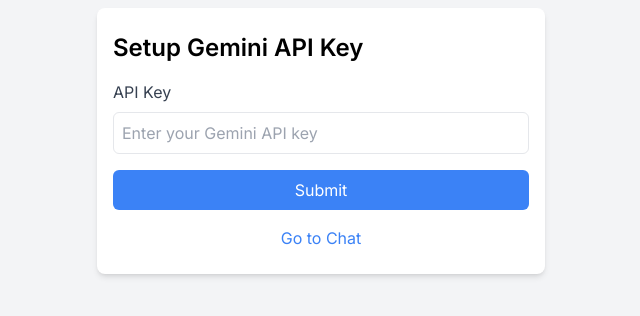
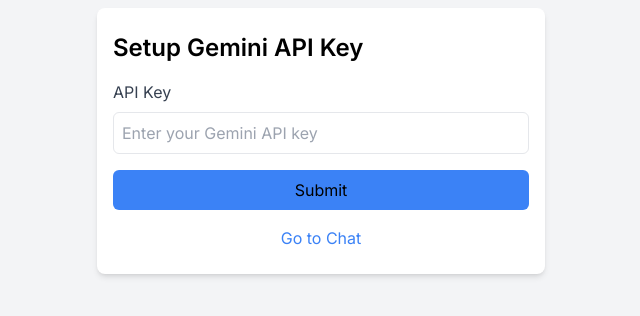
Before and after one commit to omprxz/gemini-chat, a Next.js app: page /setup in a window 1280 px wide. Shown: the top 316 px of the page, without its empty margins (319-959 px from the left). Built offline with nearby package versions, Linux system fonts and the light colour scheme.

Commit message:
font colors changes

```diff
--- a/src/app/chat/page.js
+++ b/src/app/chat/page.js
@@ -49,7 +49,7 @@
       return !inline && match ? (
         <div className="relative text-sm">
           <button
-            className="absolute top-2 right-2 bg-blue-500 text-white py-1 px-2 rounded"
+            className="absolute top-2 right-2 bg-blue-500 py-1 px-2 rounded"
             onClick={() => navigator.clipboard.writeText(String(props.children))}
           >
             Copy
@@ -108,7 +108,7 @@
         <button
           onClick={handleSubmit}
           disabled={loading}
-          className={`w-full p-2 rounded-md text-white ${loading ? 'bg-gray-500' : 'bg-blue-500 hover:bg-blue-600'}`}
+          className={`w-full p-2 rounded-md ${loading ? 'bg-gray-500' : 'bg-blue-500 hover:bg-blue-600'}`}
         >
           {loading ? 'Loading...' : 'Send'}
         </button>
--- a/src/app/setup/page.js
+++ b/src/app/setup/page.js
@@ -42,7 +42,7 @@
           <button
             type="submit"
             disabled={loading}
-            className={`w-full p-2 rounded-md text-white ${loading ? 'bg-gray-500' : 'bg-blue-500 hover:bg-blue-600'}`}
+            className={`w-full p-2 rounded-md ${loading ? 'bg-gray-500' : 'bg-blue-500 hover:bg-blue-600'}`}
           >
             {loading ? 'Submitting...' : 'Submit'}
           </button>
```
